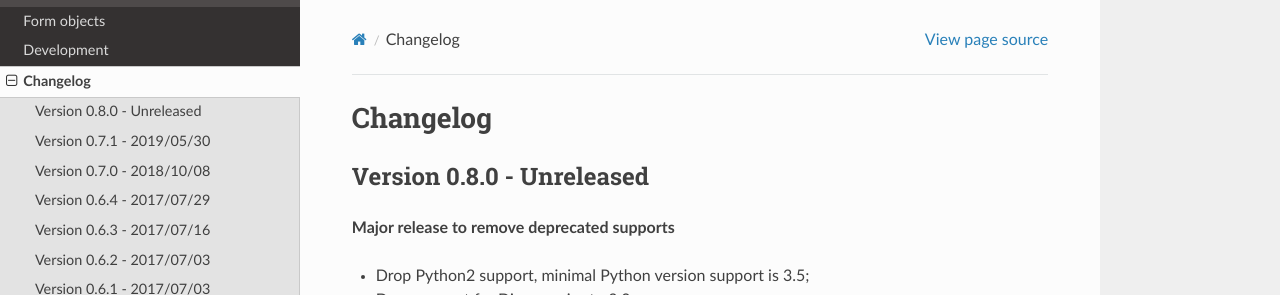
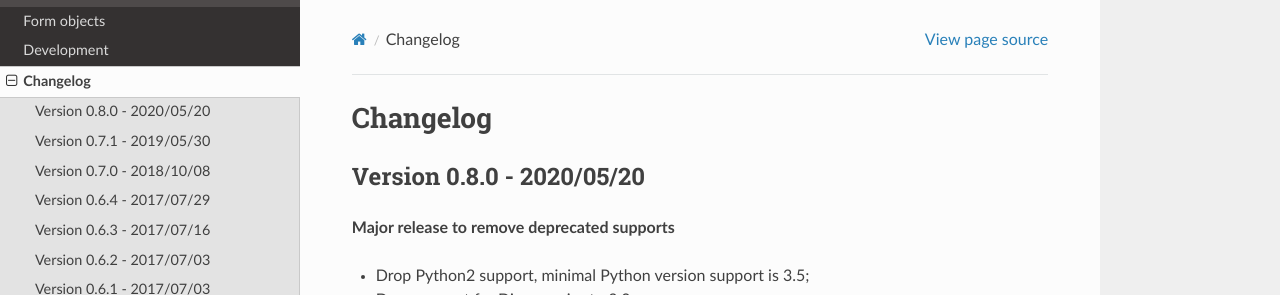
Before and after one commit to sveetch/crispy-forms-foundation, a Sphinx documentation site: the page built from docs/changelog.rst, in a window 1280 px wide and 900 px high. Shown: the top 295 px of the window. Built offline with Sphinx 7.4.7 and the Read the Docs theme 2.0.0, drawn with Linux system fonts in a browser that asks for light colours.

Commit message:
(v0.8.0) Release

```diff
--- a/docs/changelog.rst
+++ b/docs/changelog.rst
@@ -4,7 +4,7 @@
 Changelog
 =========
 
-Version 0.8.0 - Unreleased
+Version 0.8.0 - 2020/05/20
 **************************
 
 **Major release to remove deprecated supports**
--- a/setup.cfg
+++ b/setup.cfg
@@ -3,7 +3,7 @@
 ;;
 [metadata]
 name = crispy-forms-foundation
-version = 0.8.0-pre.1
+version = 0.8.0
 description = Django application to add 'django-crispy-forms' layout objects for 'Foundation for sites'
 long_description = file:README.rst
 long_description_content_type = text/x-rst
```
